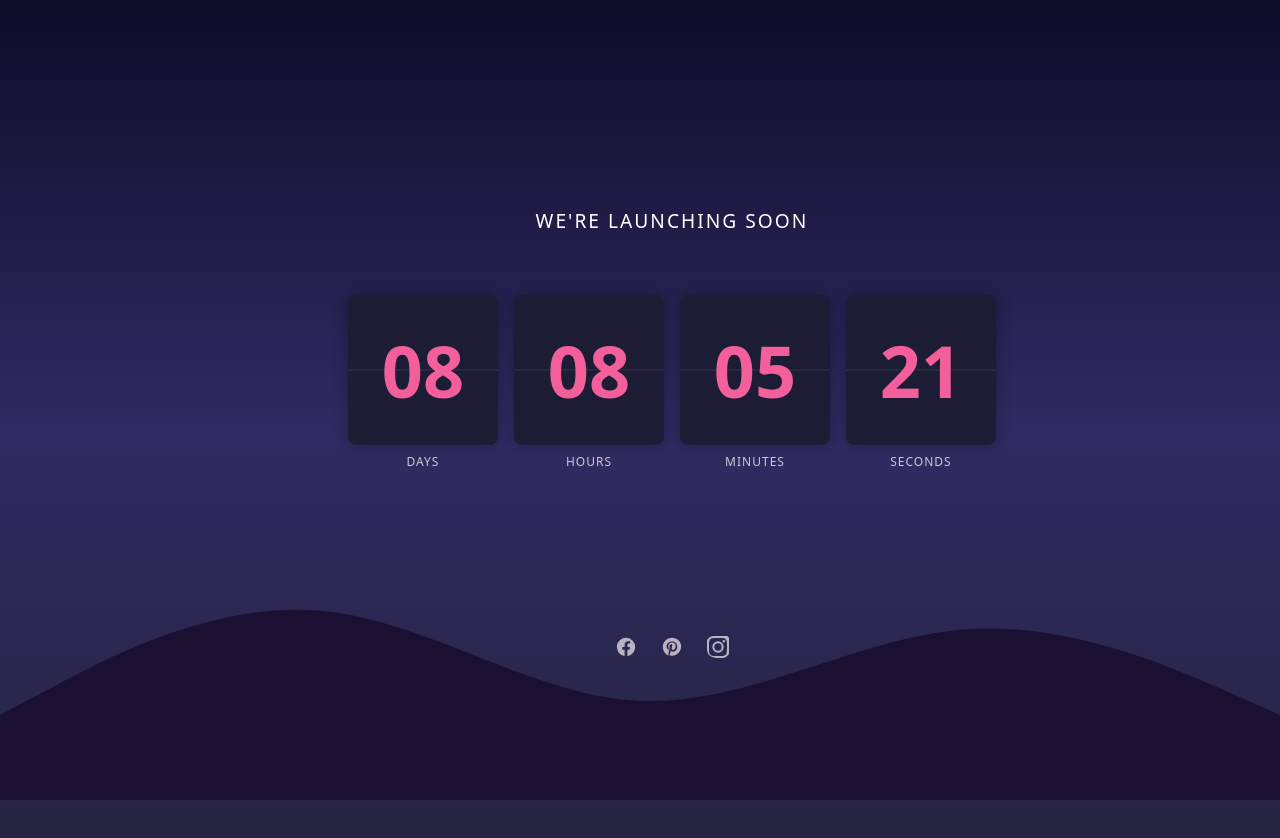
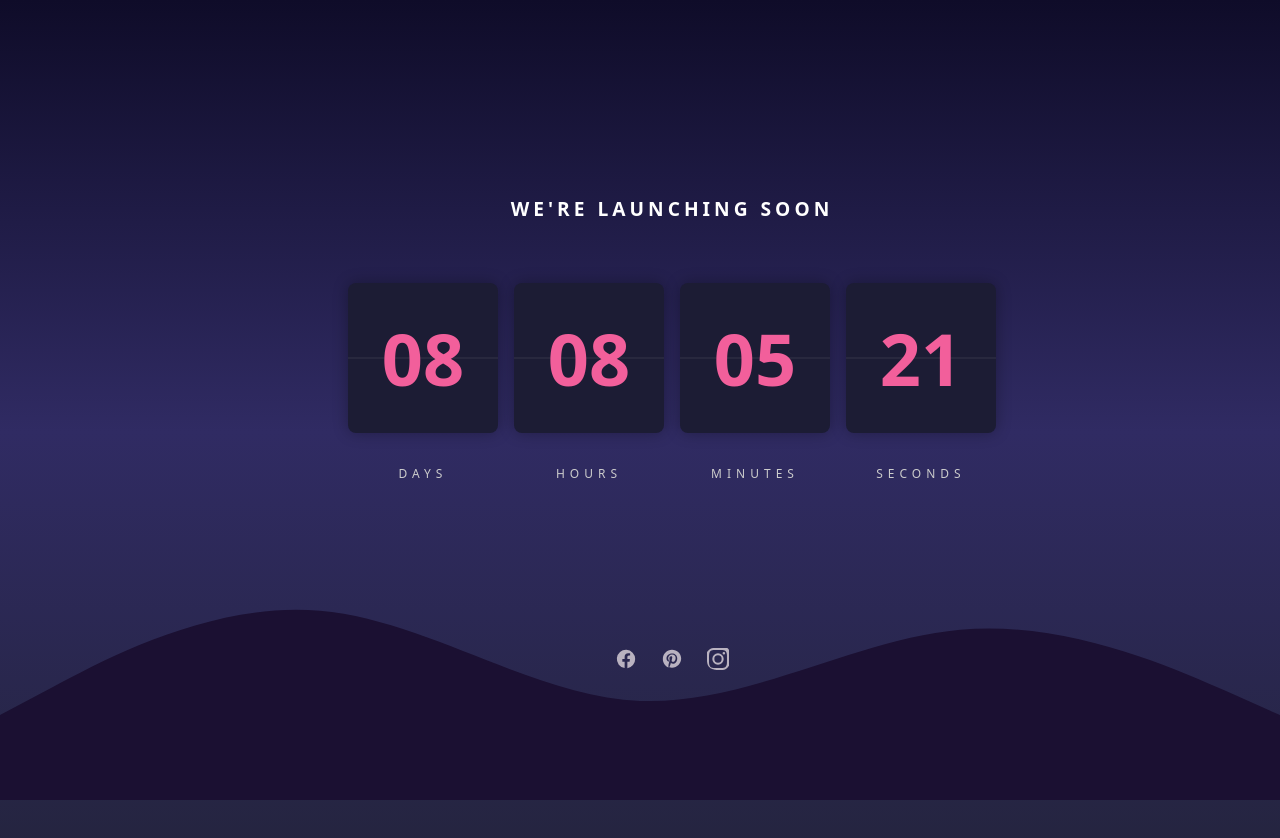
Before and after one commit to radhika757/kraftshala-assignment, a React (Vite) app: page / in a window 1280 px wide. Shown: the top 838 px of the page. Built offline with nearby package versions, Linux system fonts and the light colour scheme.

Commit message:
added spacing between letters

```diff
--- a/src/components/CountDownTimer.jsx
+++ b/src/components/CountDownTimer.jsx
@@ -88,7 +88,7 @@ const CountdownTimer = () => {
           target="_blank"
           rel="noopener noreferrer"
         >
-          <svg width="24" height="24" fill="#fff" viewBox="0 0 24 24">
+          <svg width="22" height="22" fill="#fff" viewBox="0 0 24 24">
             <path d="M12 2.2c3.2 0 3.6 0 4.9.1 1.2.1 1.9.3 2.3.5.5.2.8.4 1.2.8s.6.7.8 1.2c.2.4.4 1.1.5 2.3.1 1.3.1 1.7.1 4.9s0 3.6-.1 4.9c-.1 1.2-.3 1.9-.5 2.3-.2.5-.4.8-.8 1.2s-.7.6-1.2.8c-.4.2-1.1.4-2.3.5-1.3.1-1.7.1-4.9.1s-3.6 0-4.9-.1c-1.2-.1-1.9-.3-2.3-.5-.5-.2-.8-.4-1.2-.8s-.6-.7-.8-1.2c-.2-.4-.4-1.1-.5-2.3C2.2 15.6 2.2 15.2 2.2 12s0-3.6.1-4.9c.1-1.2.3-1.9.5-2.3.2-.5.4-.8.8-1.2s.7-.6 1.2-.8c.4-.2 1.1-.4 2.3-.5 1.3-.1 1.7-.1 4.9-.1M12 0C8.7 0 8.3 0 7 .1 5.7.2 4.7.5 3.9.9c-.9.4-1.6 1-2.4 1.8-.8.8-1.4 1.5-1.8 2.4C-.5 6.3-.2 7.3-.1 8.6 0 9.9 0 10.3 0 12s0 2.1.1 3.4c.1 1.3.4 2.3.8 3.1.4.9 1 1.6 1.8 2.4.8.8 1.5 1.4 2.4 1.8.8.4 1.8.7 3.1.8C8.3 23.8 8.7 24 12 24s3.7 0 5-.1c1.3-.1 2.3-.4 3.1-.8.9-.4 1.6-1 2.4-1.8.8-.8 1.4-1.5 1.8-2.4.4-.8.7-1.8.8-3.1.1-1.3.1-1.7.1-5s0-3.7-.1-5c-.1-1.3-.4-2.3-.8-3.1-.4-.9-1-1.6-1.8-2.4-.8-.8-1.5-1.4-2.4-1.8-.8-.4-1.8-.7-3.1-.8C15.7.2 15.3 0 12 0zm0 5.8a6.2 6.2 0 1 0 0 12.4 6.2 6.2 0 0 0 0-12.4zm0 10.2a4 4 0 1 1 0-8 4 4 0 0 1 0 8zm6.4-11.6a1.4 1.4 0 1 1 0 2.8 1.4 1.4 0 0 1 0-2.8z" />
           </svg>
         </a>
--- a/src/components/CountDownTimer.module.css
+++ b/src/components/CountDownTimer.module.css
@@ -13,8 +13,8 @@
 
 .timerContainer h1 {
   font-size: 1.2rem;
-  font-weight: 500;
-  letter-spacing: 2px;
+  font-weight: 600;
+  letter-spacing: 4px;
   margin-bottom: 2rem;
 }
 
@@ -59,7 +59,8 @@
 .label {
   font-size: 0.75rem;
   letter-spacing: 1px;
-  margin-top: 0.5rem;
+  margin-top: 2rem;
+   letter-spacing: 5px;
   display: block;
   color: #ccc;
   text-align: center;
```
